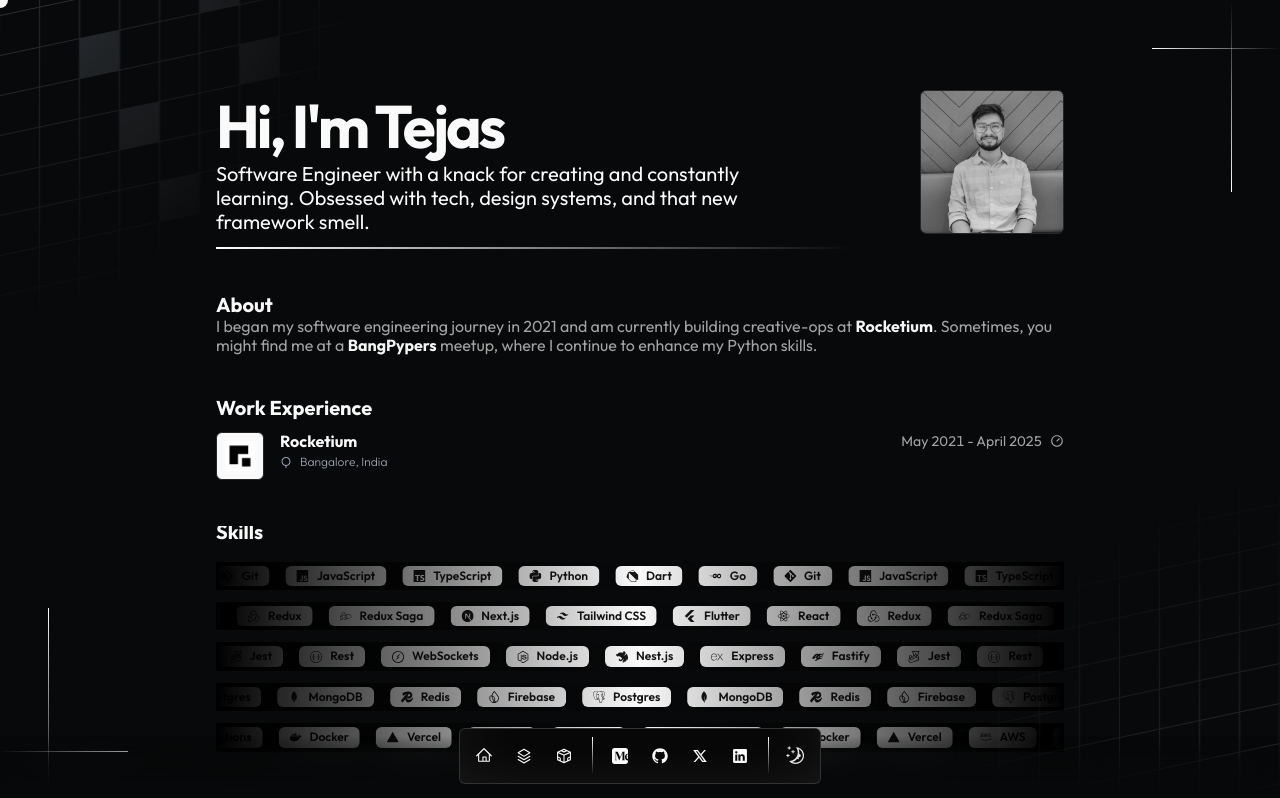
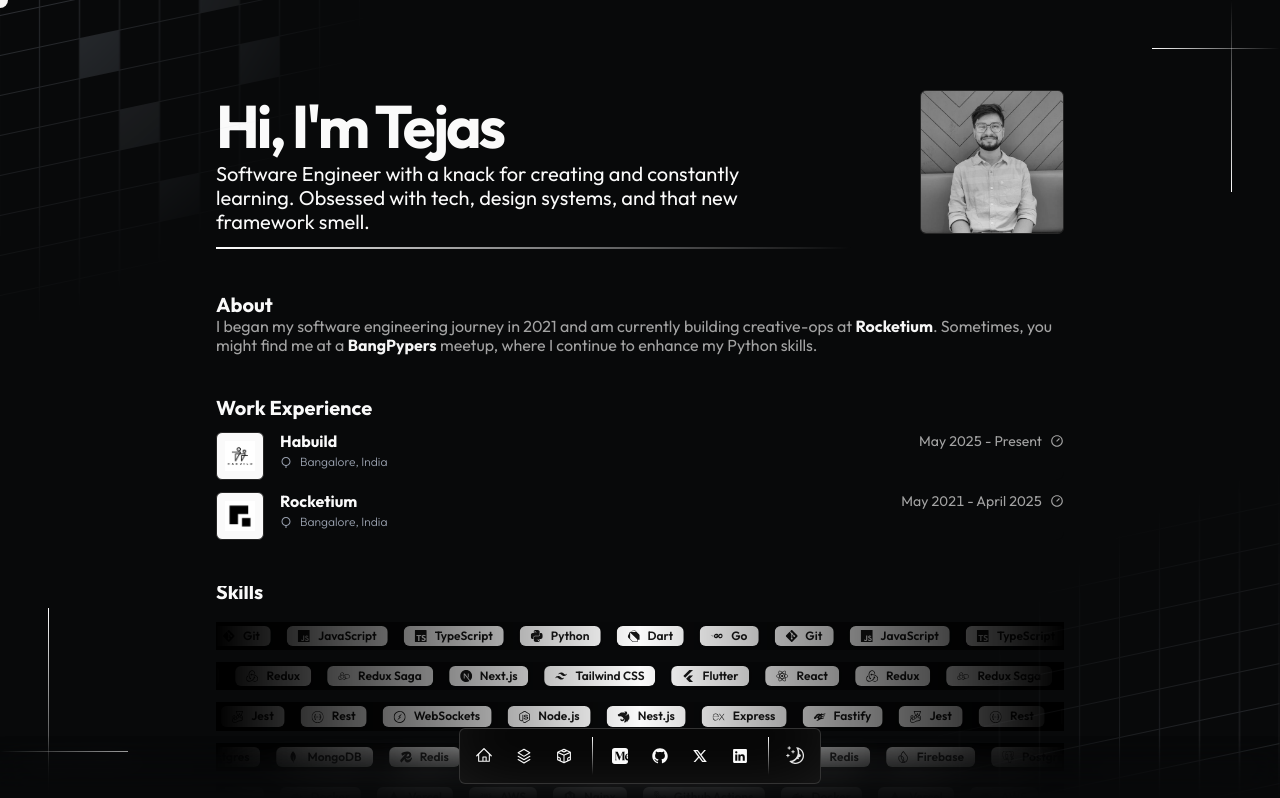
Before and after one commit to tejastn10/nimbus, a Next.js app: page / in a window 1280 px wide. Shown: the top 798 px of the page. Built offline with nearby package versions, Linux system fonts and the light colour scheme.

Commit message:
feat: add new role & company in work profile

```diff
--- a/src/data/resume.ts
+++ b/src/data/resume.ts
@@ -55,6 +55,22 @@ export const DATA = {
 	},
 
 	work: [
+		{
+			company: "Habuild",
+			href: "https://habuild.in",
+			location: "Bangalore, India",
+			logoUrl: "/habuild.png",
+			start: "May 2025",
+			end: "Present",
+			roles: [
+				{
+					title: "Technical Lead",
+					start: "May 2025",
+					end: "Present",
+					description: [],
+				},
+			],
+		},
 		{
 			company: "Rocketium",
 			href: "https://rocketium.com",
```
